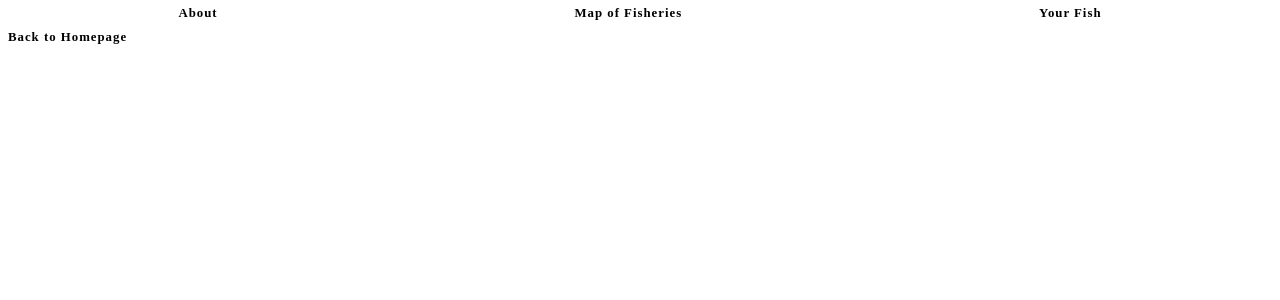
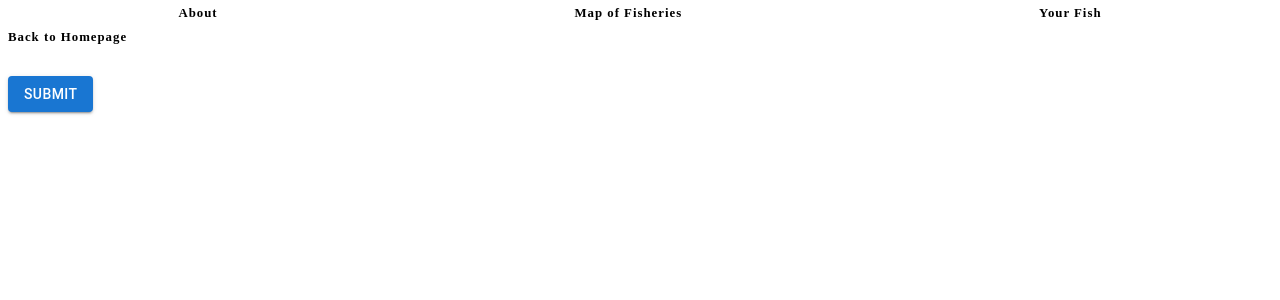
Before and after one commit to leilakhazma1/ConnectingFish, a React (Vite) app in the folder ConnectingFisheries/: page /yourfish in a window 1280 px wide. Shown: the top 300 px of the page. Built offline with nearby package versions, Linux system fonts and the light colour scheme; a web font is replaced by a local one.

Commit message:
StoreLocator

```diff
--- /dev/null
+++ b/ConnectingFisheries/src/components/StoreLocator.jsx
@@ -0,0 +1,68 @@
+import React, { useState } from 'react';
+import { TextField, Button, FormControl, InputLabel, Select, MenuItem } from '@mui/material';
+
+const StoreLocator = () => {
+  const [formData, setFormData] = useState({
+    storeName: '',
+    address: '',
+    city: '',
+    state: '',
+    postalCode: '',
+    country: '',
+    contactPerson: '',
+    contactEmail: '',
+    contactPhone: '',
+  });
+
+  const handleChange = (e) => {
+    const { name, value } = e.target;
+    setFormData({ ...formData, [name]: value });
+  };
+
+  const handleSubmit = async (e) => {
+    e.preventDefault();
+    try {
+      const response = await fetch('/api/store', {
+        method: 'POST',
+        headers: {
+          'Content-Type': 'application/json',
+        },
+        body: JSON.stringify(formData),
+      });
+      if (response.ok) {
+        alert('Store added successfully!');
+        // Reset the form after successful submission
+        setFormData({
+          storeName: '',
+          address: '',
+          city: '',
+          state: '',
+          postalCode: '',
+          country: '',
+          contactPerson: '',
+          contactEmail: '',
+          contactPhone: '',
+        });
+      } else {
+        alert('Failed to add store. Please try again.');
+      }
+    } catch (error) {
+      console.error('Error adding store:', error);
+      alert('An error occurred. Please try again later.');
+    }
+  };
+
+  return (
+    <div>
+      <h2>Add Your Fish Retail Store</h2>
+      <form onSubmit={handleSubmit}>
+
+        <Button type="submit" variant="contained" color="primary">
+          Submit
+        </Button>
+      </form>
+    </div>
+  );
+};
+
+export default StoreLocator;
--- a/ConnectingFisheries/src/pages/YourFIsh.jsx
+++ b/ConnectingFisheries/src/pages/YourFIsh.jsx
@@ -1,5 +1,6 @@
 import React from 'react';
 import '../App.css'
+import StoreLocator from '../components/StoreLocator';
 
 
 
@@ -7,7 +8,7 @@ function YourFish() {
   return (
     <div className="About">
 
-
+         <StoreLocator />
       </div>
 
 
```
